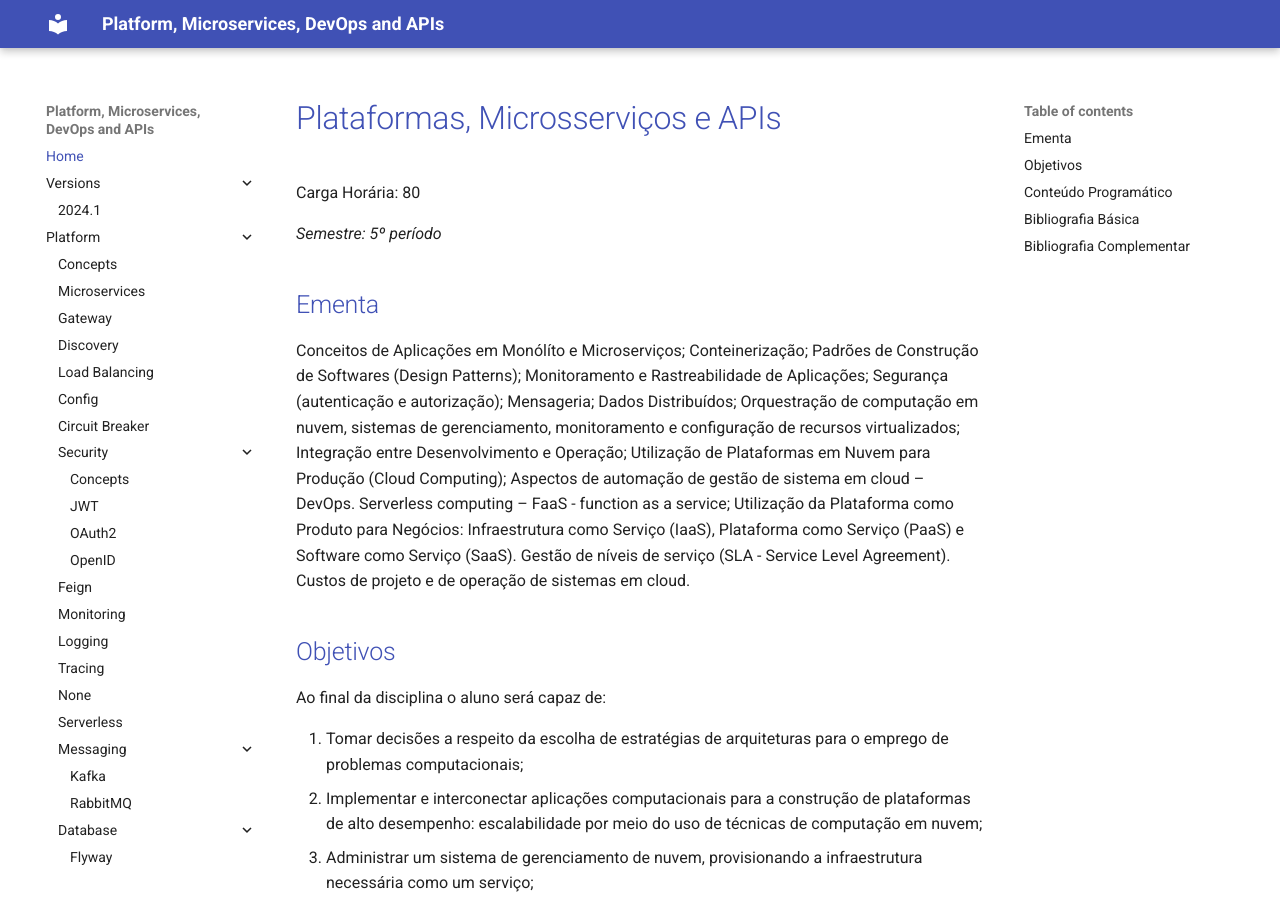
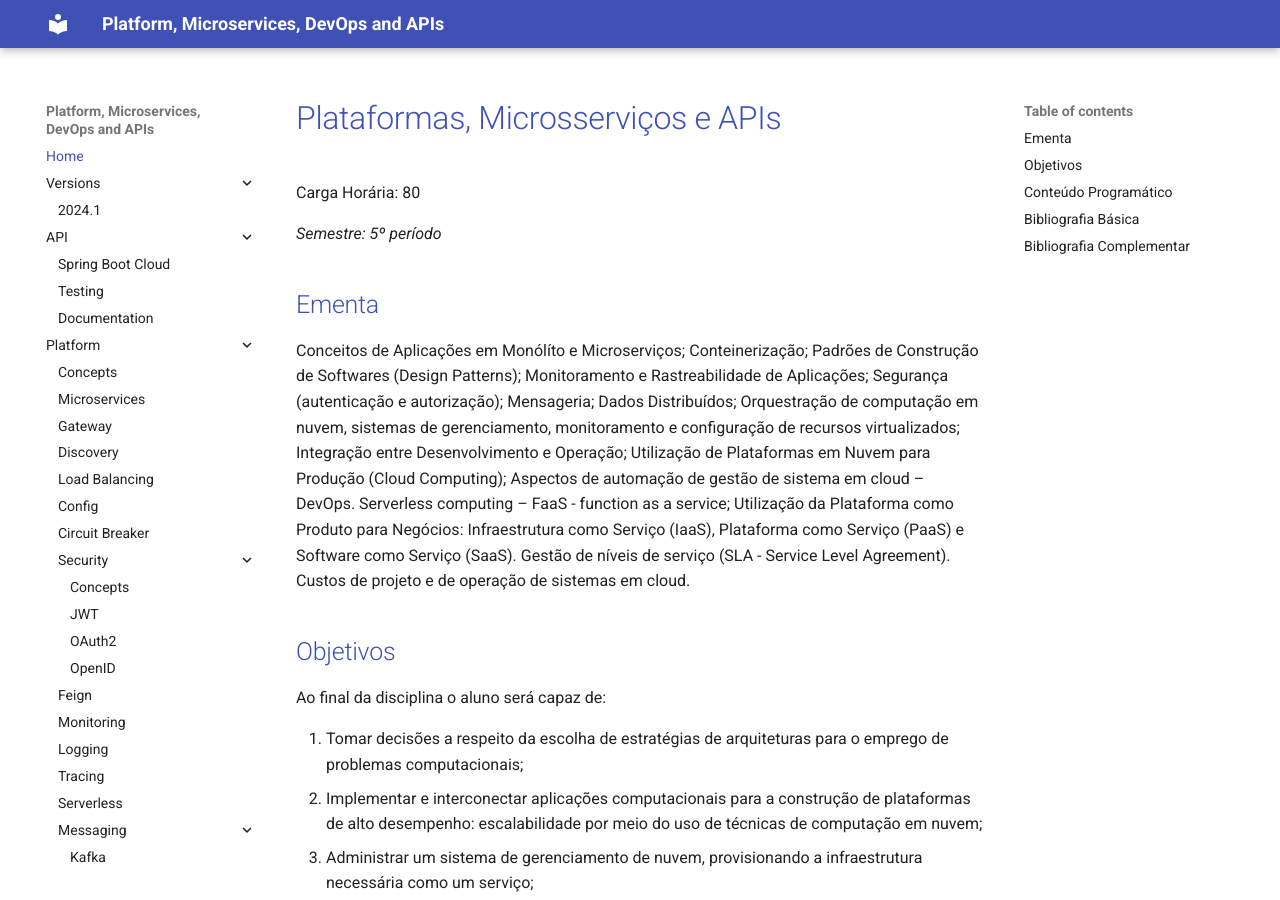
Before and after one commit to hsandmann/platform, an MkDocs documentation site: the page built from docs/index.md, in a window 1280 px wide and 900 px high. Built offline with MkDocs 1.6.1 and Material for MkDocs 9.7.7, drawn with Linux system fonts in a browser that asks for light colours.

Commit message:
Initial Version

```diff
--- a/mkdocs.yml
+++ b/mkdocs.yml
@@ -34,6 +34,10 @@
   - Home: index.md
   - Versions:
     - 2024.1: 2024.1.md
+  - API:
+    - Spring Boot Cloud: spring-boot-cloud.md
+    - Testing: testing.md
+    - Documentation: documentation.md
   - Platform:
     - Concepts: platform.md
     - Microservices: microservices.md
@@ -51,7 +55,6 @@
     - Monitoring: monitoring.md
     - Logging: logging.md
     - Tracing: tracing.md
-    - Synchronizatin
     - Serverless: serverless.md
     - Messaging:
       - Kafka: kafka.md
@@ -62,11 +65,8 @@
       - MongoDB: mongodb.md
       - Elasticsearch: elasticsearch.md
     - Payments: payments.md
-  - Docker: docker.md
-  - Spring Boot Cloud: spring-boot-cloud.md
-  - Testing: testing.md
-  - Documentation: documentation.md
   - DevOps:
+    - Docker: docker.md
     - Concepts: devops.md
     - Git: git.md
     - CI/CD: cicd.md
```
